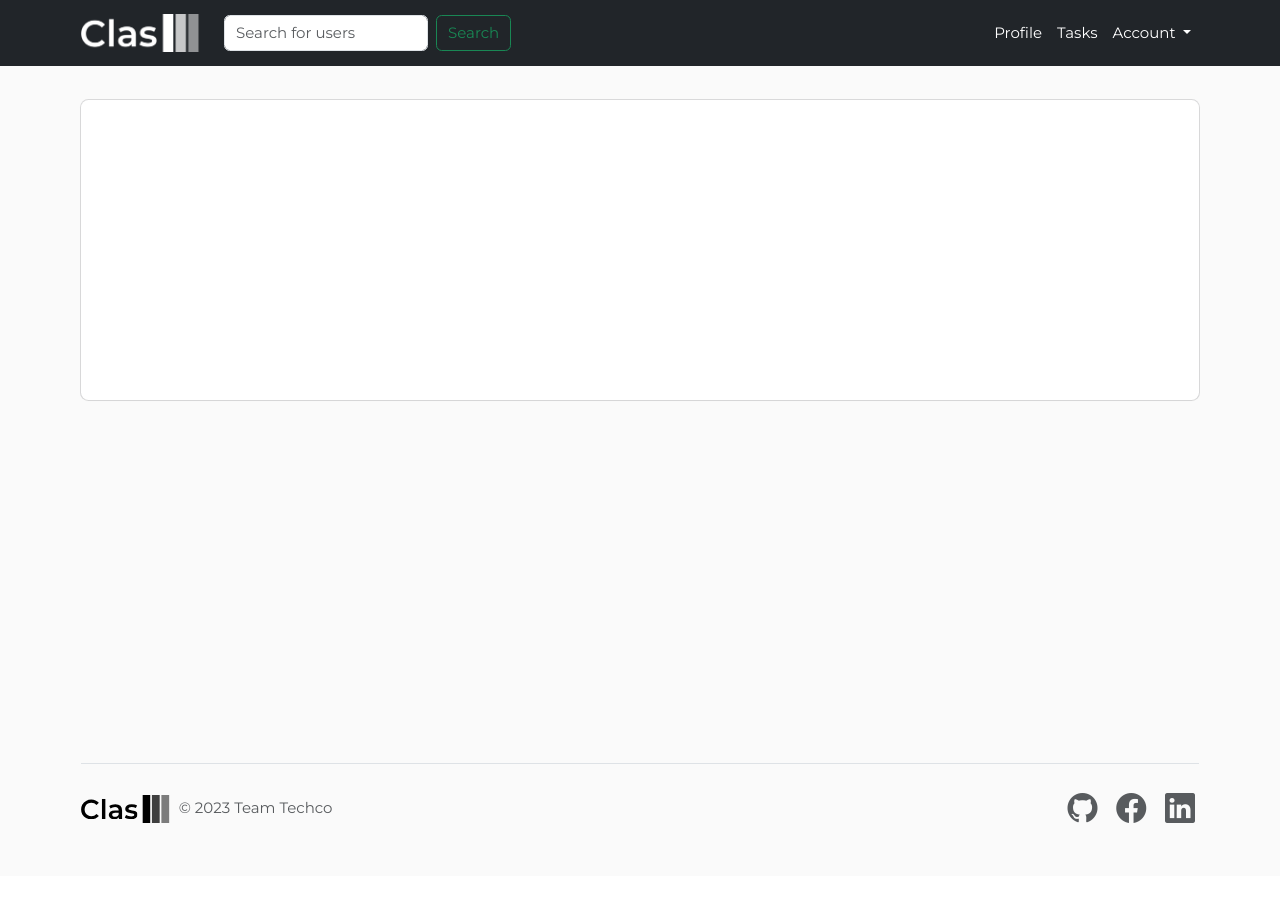
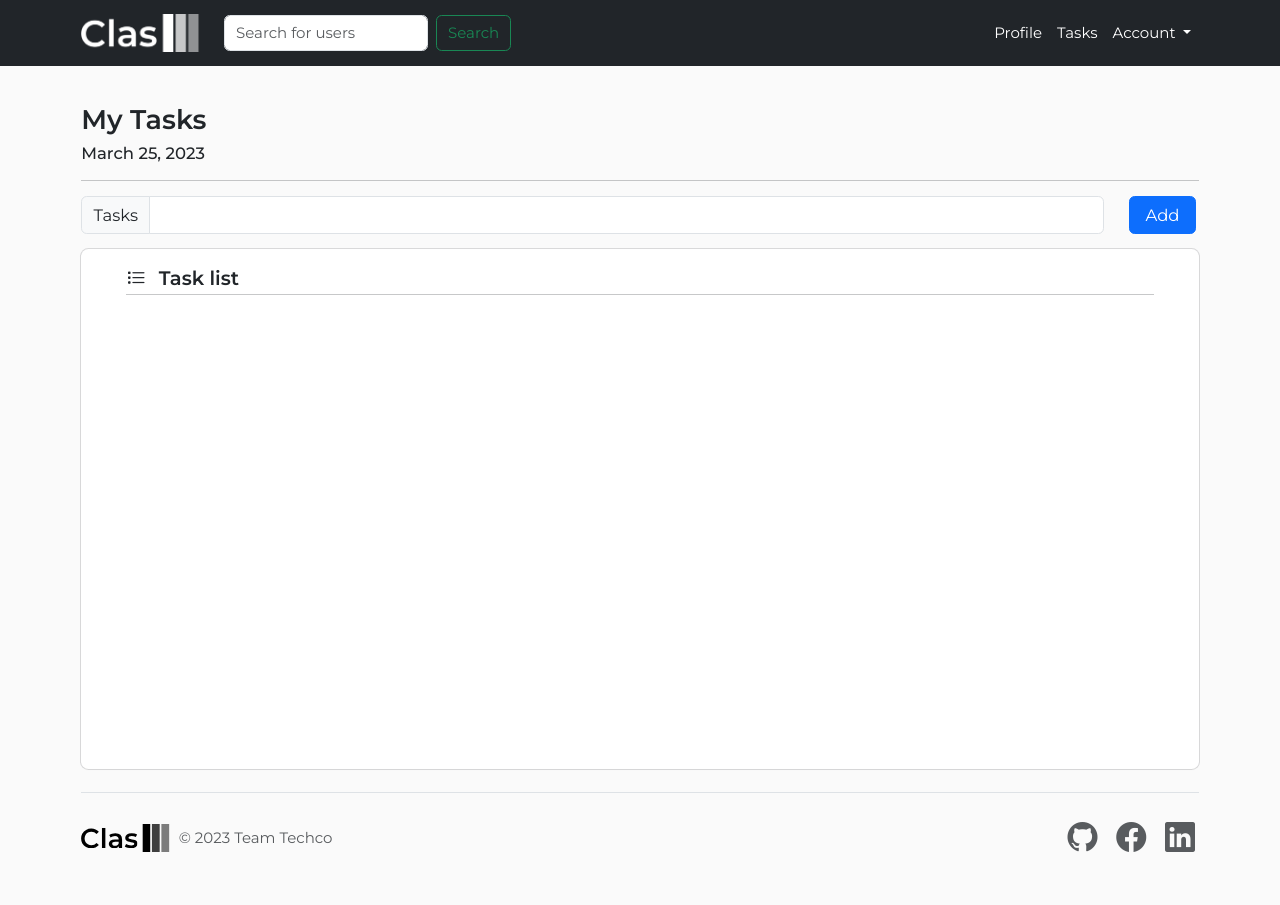
Before and after one commit to Techco-org/Clas, a Flask app: page /home/tasks in a window 1280 px wide. Before the commit the page ends 823 px from the top, so only its background shows below. Run offline with Flask 3, Linux system fonts and the light colour scheme; a user stored in the database is signed in; some web fonts are replaced.

Commit message:
modified

```diff
--- a/website/models.py
+++ b/website/models.py
@@ -35,7 +35,6 @@ class User(db.Model, UserMixin):
     def __repr__(self):
         return '<User_ID:{}>'.format(self.id)
 
-
 class Task(db.Model):
     id = db.Column(db.Integer, primary_key=True)
     data = db.Column(db.String(10000), nullable=False)
--- a/website/static/css/main.css
+++ b/website/static/css/main.css
@@ -1,9 +1,14 @@
 @import url(base.css);
+
 body{
     background-color: var(--background);
 }
 .view-section{
     margin-top: 100px;
+}
+.section-label{
+    font-size: 1.3em;
+    font-weight: 600;
 }
 @media only screen and (max-width: 768px) {
     .search-input, .search-button{
@@ -12,4 +17,7 @@ body{
     .view-section{
         margin-top: 75px;
     }
+    .section-label{
+        font-size: 1.5em;
+    }
 }
--- a/website/static/css/tasks.css
+++ b/website/static/css/tasks.css
@@ -1 +1,10 @@
 @import url(base.css);
+@import url(main.css);
+.tasks-headline{
+    font-size: 1.8em;
+    font-weight: 600;
+}
+
+@media only screen and (max-width: 991px){
+
+}
--- a/website/templates/base.html
+++ b/website/templates/base.html
@@ -8,7 +8,9 @@
     <link rel="stylesheet" href="https://cdn.jsdelivr.net/npm/bootstrap-icons@1.10.3/font/bootstrap-icons.css">
     <link href="https://cdn.jsdelivr.net/npm/bootstrap@5.3.0-alpha1/dist/css/bootstrap.min.css" rel="stylesheet" integrity="sha384-GLhlTQ8iRABdZLl6O3oVMWSktQOp6b7In1Zl3/Jr59b6EGGoI1aFkw7cmDA6j6gD" crossorigin="anonymous">
     <link rel="shortcut icon" href="{{ url_for('static', filename='images/logo-no-background.svg' ) }}" type="image/x-icon">
-    <style> @import url('https://fonts.googleapis.com/css2?family=Anybody:ital,wght@0,400;0,500;0,600;0,700;1,400;1,500;1,600;1,700&family=Montserrat:ital,wght@0,100;0,200;0,300;0,400;0,500;0,600;0,700;0,800;0,900;1,100;1,200;1,300;1,400;1,500;1,600;1,700;1,800;1,900&display=swap'); </style>
+    <style>
+        @import url('https://fonts.googleapis.com/css2?family=Anybody:ital,wght@0,400;0,500;0,600;0,700;1,400;1,500;1,600;1,700&family=Montserrat:ital,wght@0,100;0,200;0,300;0,400;0,500;0,600;0,700;0,800;0,900;1,100;1,200;1,300;1,400;1,500;1,600;1,700;1,800;1,900&display=swap');
+    </style>
     {% block head %}{% endblock %}
 </head>
     <body>
--- a/website/templates/tasks.html
+++ b/website/templates/tasks.html
@@ -5,7 +5,33 @@
 {% endblock %}
 {% block section %}
     <div class="d-flex flex-column w-100">
-        <section class="rounded-3 bg-white box-shadow" style="height: 300px; width: 100%;">
+        <section style="height: fit-content; width: 100%;">
+            <div class="headline">
+                <p class="space-none tasks-headline">My Tasks</p>
+                <p class="space-none display-sm-fs fw-medium">{{current_date}}</p>
+            </div>
+            <hr class="w-100 my-3">
+            <form action="">
+                <div class="row">
+                    <div class="col-10 col-lg-11 col-sm-10">
+                        <div class="input-group flex-nowrap">
+                            <span class="input-group-text display-sm-fs" id="addon-wrapping">Tasks</span>
+                            <input type="text" class="form-control display-sm-fs" placeholder="">
+                        </div>
+                    </div>
+                    <div class="col-2 col-lg-1 col-sm-2">
+                        <button class="btn btn-primary d-block mx-auto display-sm-fs px-3" type="submit">Add</button>
+                    </div>
+                </div>
+            </form>
+        </section>
+        <section class="mt-3 rounded-3 bg-white box-shadow w-100" style="min-height: 65vh;">
+            <div class="d-flex flex-column mx-lg-5 mx-3 mx-sm-3 py-3">
+                <div class="section-label w-100">
+                    <p class="space-none"><i class="bi bi-list-task me-2"></i></i> Task list</p>
+                    <hr class="w-100 mt-0">
+                </div>
+            </div>
         </section>
     </div>
 {% endblock %}
--- a/website/views.py
+++ b/website/views.py
@@ -21,7 +21,8 @@ def profile():
 @views.route('/tasks')
 @login_required
 def tasks():
-    return render_template('tasks.html')
+    current_date = datetime.now().strftime("%B %d, %Y")
+    return render_template('tasks.html', current_date=current_date)
 
 @views.route('/profile/edit-profile', methods=['GET', 'POST'])
 @login_required
```
Also changed, not shown: website/static/css/profile.css (+0 -8 lines).
